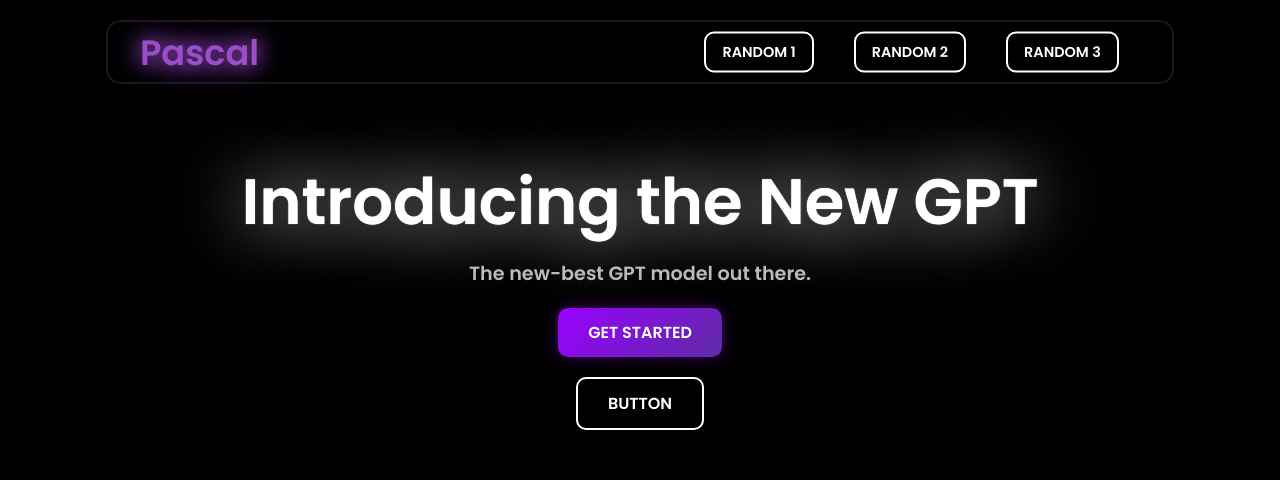
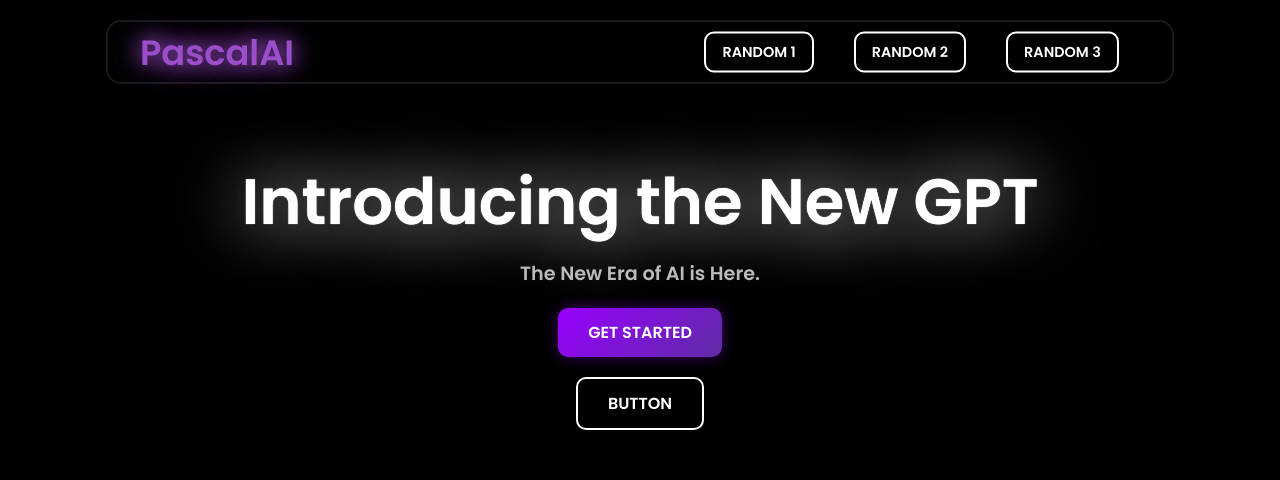
Before and after one commit to p3scalvr/pascalai, a Flask app: page / in a window 1280 px wide. Shown: the top 480 px of the page. Run offline with Flask 3, Linux system fonts and the light colour scheme.

Commit message:
ai updates and fixed homepage

```diff
--- a/templates/homePage.html
+++ b/templates/homePage.html
@@ -3,7 +3,7 @@
 <head>
     <meta charset="UTF-8">
     <meta name="viewport" content="width=device-width, initial-scale=1.0">
-    <title>Pascal Converter</title>
+    <title>PascalAI</title>
     <link href="https://fonts.googleapis.com/css2?family=Poppins:wght@600&display=swap" rel="stylesheet">
     <style>
         body {
@@ -176,7 +176,7 @@
 <body>
     <header>
         <div class="left-text">
-            Pascal
+            PascalAI
         </div>
         <div class="header-buttons">
             <a href="#" class="header-btn">Random 1</a>
@@ -189,7 +189,7 @@
         Introducing the New GPT
     </div>
     <div class="sub-text">
-        The new-best GPT model out there.
+        The New Era of AI is Here.
     </div>
 
     <!-- The "Get Started" button now correctly links to index.html -->
```
